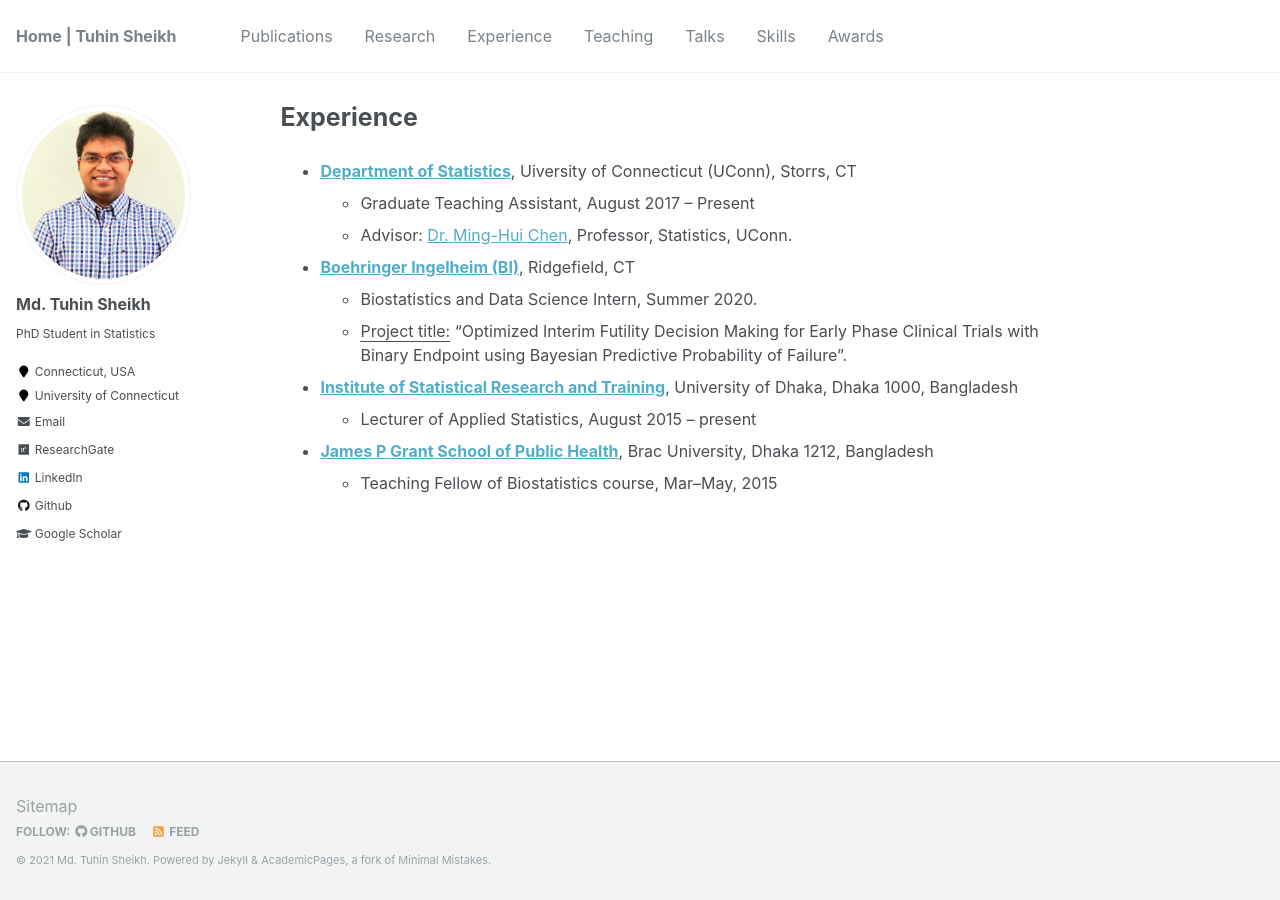
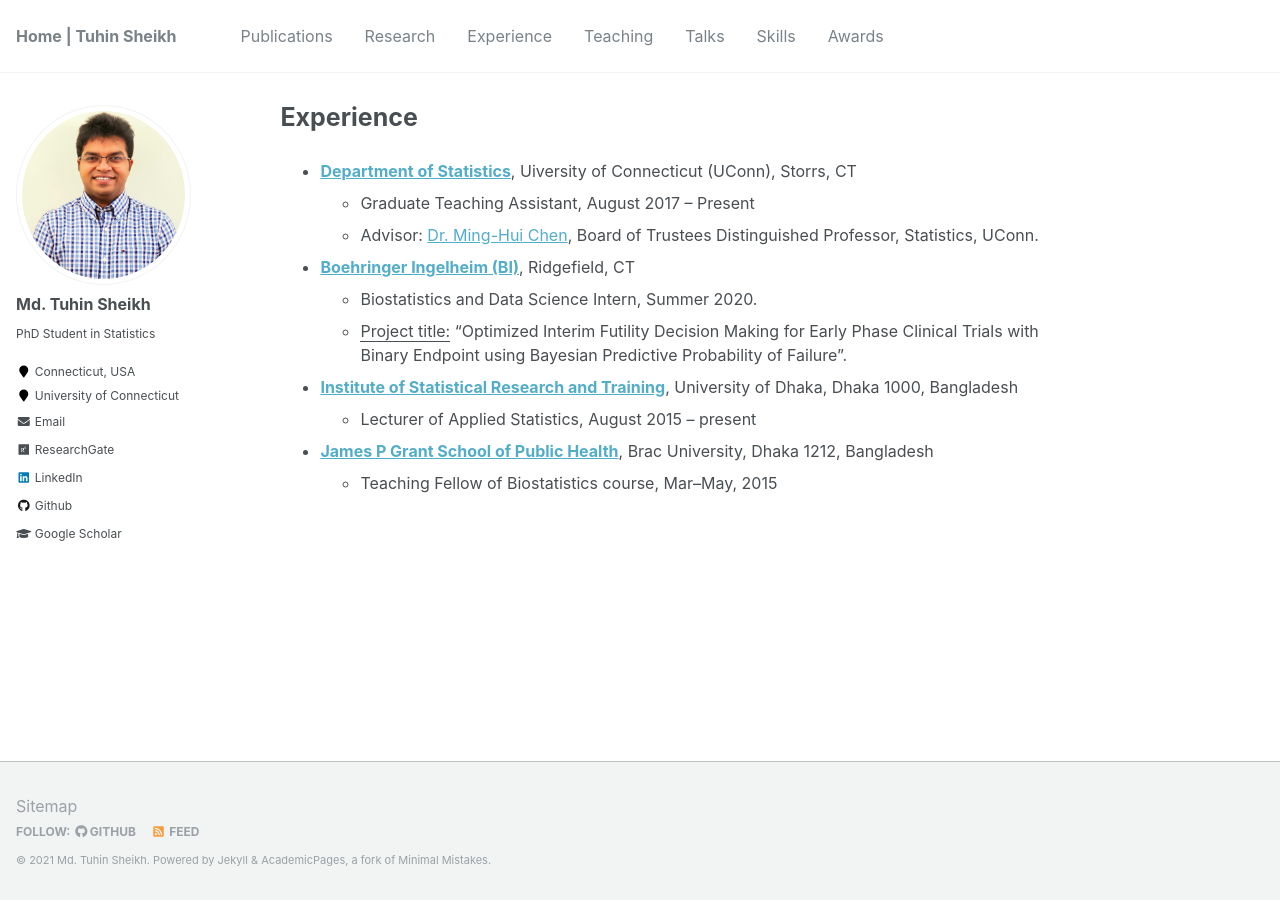
Before and after one commit to mdtuhinsheikh/mdtuhinsheikh.github.io, a Jekyll site: the page built from _pages/experience.md, in a window 1280 px wide. Built offline with Jekyll 4.4.1, drawn with Linux system fonts in a browser that asks for light colours.

Commit message:
Update experience.md

```diff
--- a/_pages/experience.md
+++ b/_pages/experience.md
@@ -6,7 +6,7 @@ author_profile: true
 
 * **[Department of Statistics](https://stat.uconn.edu/)**, Uiversity of Connecticut (UConn), Storrs, CT
   - Graduate Teaching Assistant, August 2017 -- Present
-  - Advisor: [Dr. Ming-Hui Chen](http://merlot.stat.uconn.edu/~mhchen/), Professor, Statistics, UConn.
+  - Advisor: [Dr. Ming-Hui Chen](http://merlot.stat.uconn.edu/~mhchen/), Board of Trustees Distinguished Professor, Statistics, UConn.
 * **[Boehringer Ingelheim (BI)](https://www.boehringer-ingelheim.com/)**, Ridgefield, CT
   - Biostatistics and Data Science Intern, Summer 2020.
   - <ins>Project title:</ins> "Optimized Interim Futility Decision Making for Early Phase Clinical Trials with Binary Endpoint using Bayesian Predictive Probability of Failure".
```
